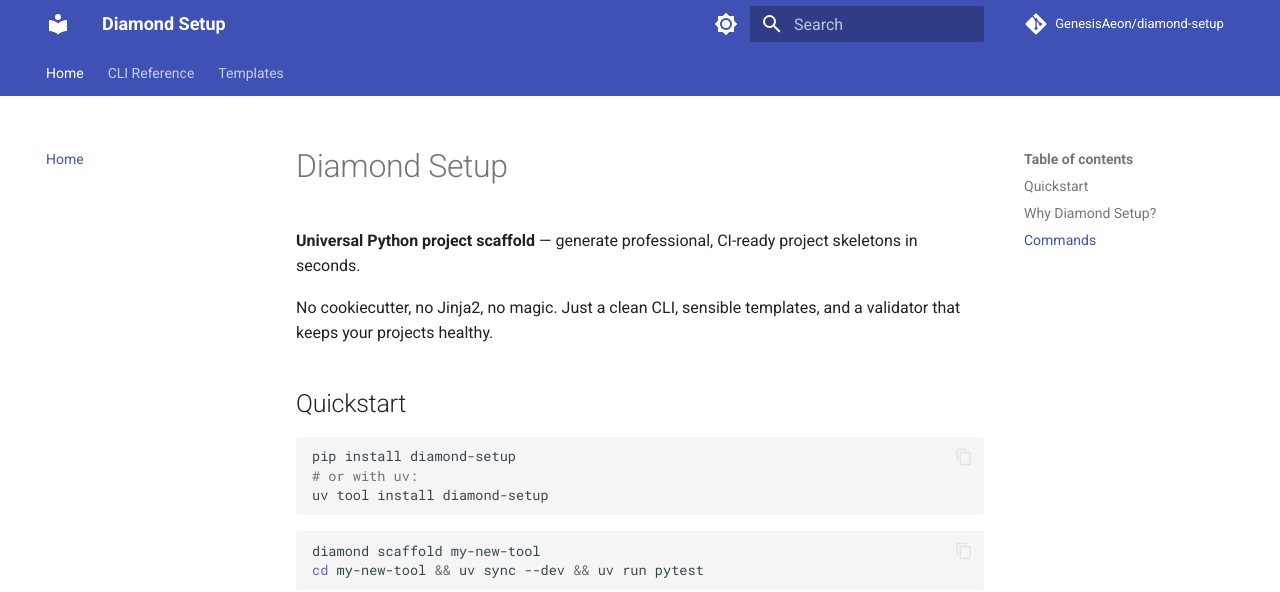
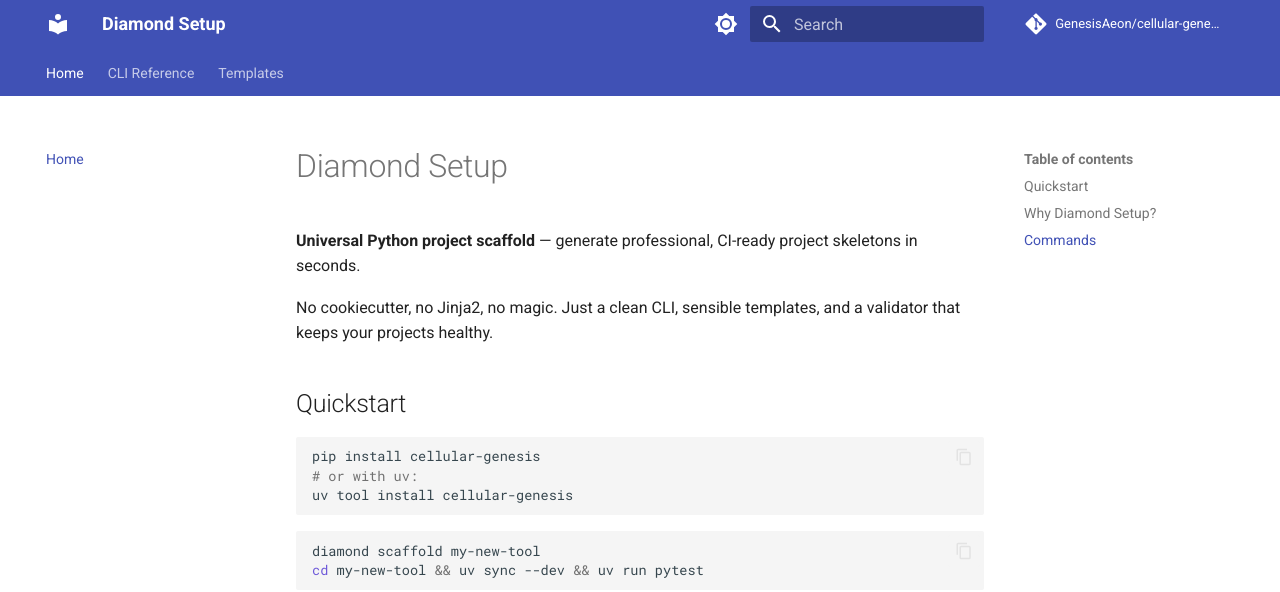
Before and after one commit to GenesisAeon/cellular-genesis, an MkDocs documentation site: the page built from docs/index.md, in a window 1280 px wide and 1374 px high. Shown: the top 592 px of the window. Built offline with MkDocs 1.6.1 and Material for MkDocs 9.7.7, drawn with Linux system fonts in a browser that asks for light colours; comment, search, counter and statistics services are not loaded.

Commit message:
chore: rename PyPI distribution from diamond-setup to cellular-genesis
Aligns the published package name with the GitHub repo name and the
GenesisAeon ecosystem registry entry for Package 25. The bundled
diamond_setup scaffold tool keeps its own module/CLI name unchanged.

````diff
--- a/docs/index.md
+++ b/docs/index.md
@@ -7,9 +7,9 @@ No cookiecutter, no Jinja2, no magic. Just a clean CLI, sensible templates, and
 ## Quickstart
 
 ```bash
-pip install diamond-setup
+pip install cellular-genesis
 # or with uv:
-uv tool install diamond-setup
+uv tool install cellular-genesis
 ```
 
 ```bash
--- a/mkdocs.yml
+++ b/mkdocs.yml
@@ -1,8 +1,8 @@
 site_name: Diamond Setup
 site_description: Universal Python project scaffold — generate professional project skeletons in seconds
 site_author: GenesisAeon
-repo_url: https://github.com/GenesisAeon/diamond-setup
-repo_name: GenesisAeon/diamond-setup
+repo_url: https://github.com/GenesisAeon/cellular-genesis
+repo_name: GenesisAeon/cellular-genesis
 
 theme:
   name: material
````
Also changed, not shown: CHANGELOG.md (+12 -5 lines), README.md (+7 -7 lines), pyproject.toml (+5 -5 lines), 1 other file.
